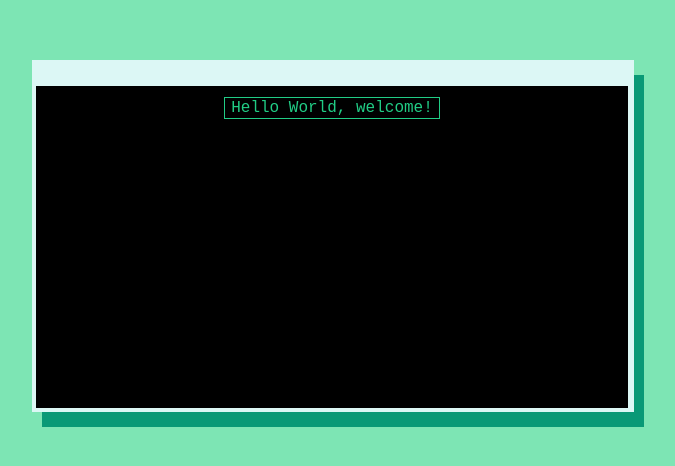
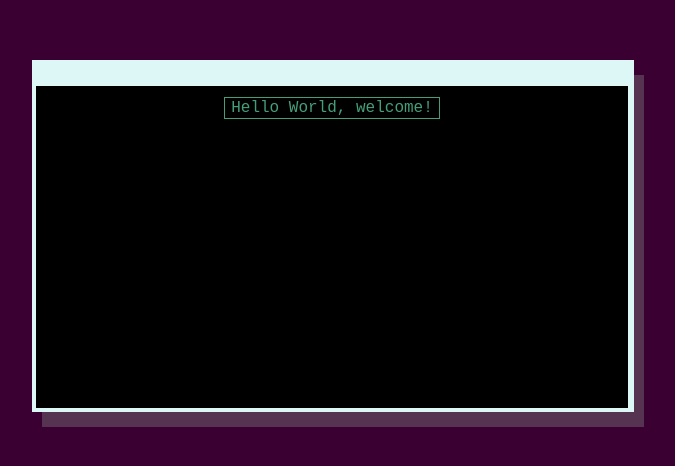
Before and after one commit to betielamanuel/portfolio, a plain HTML site: page index.html in a window 1280 px wide. Shown: the part 148-614 px from the top of the page, without its empty margins (307-982 px from the left). Drawn offline with Linux system fonts and the light colour scheme.

Commit message:
changes background color

```diff
--- a/style.css
+++ b/style.css
@@ -1,5 +1,5 @@
 body {
-    background-color: #7DE5B4;
+    background-color: #390031;
     font-family: monospace;
     color: #fff;
     display: flex;
@@ -18,14 +18,14 @@ main{
     position: relative;
     display: inline-block;
     display: flex;
-    box-shadow: 10px 15px #099976;
+    box-shadow: 10px 15px #563351;
 }
 
 /*dropdown button style
 on hover change the background color will be green and font color will be black*/
 .welcome-content button{
     background-color: black;
-    color: #21cc85;
+    color: #459e79;
     font-family: monospace;
     font-size: large;
     margin-top: 10px;
@@ -34,7 +34,7 @@ on hover change the background color will be green and font color will be black*
 }
 
 .welcome-content button:active {
-    background-color: #3e8e41;
+    background-color: #18d81e;
     box-shadow: 0 5px #666;
     transform: translateY(4px);
 }
```
